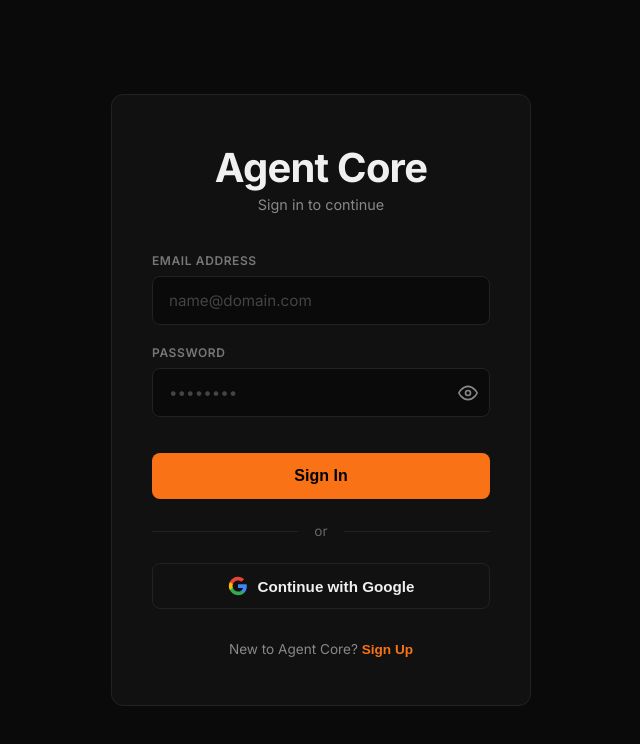
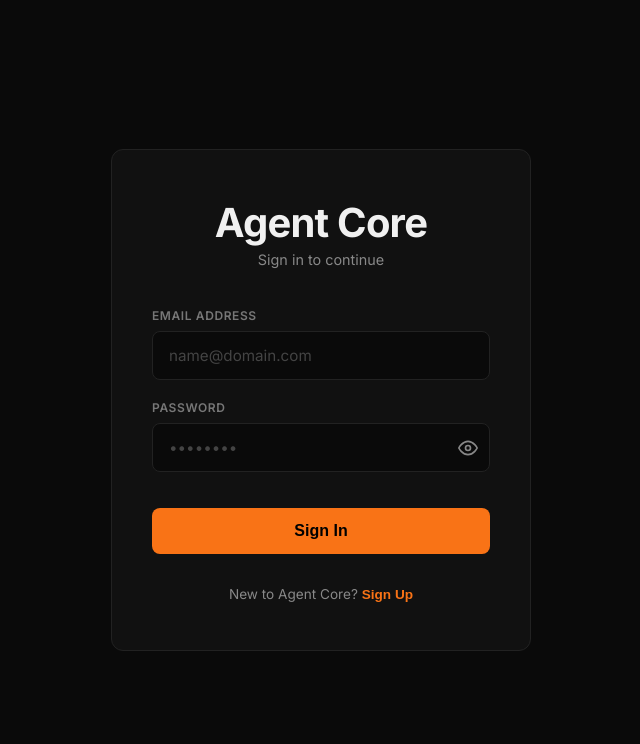
Before and after one commit to mak799711-arch/Agent_Core, a Next.js app: page /login in a window 1280 px wide. Shown: the top 744 px of the page, without its empty margins (319-959 px from the left). Built offline with nearby package versions, Linux system fonts and the light colour scheme; no server answers.

Commit message:
chore: remove google auth button for now

```diff
--- a/src/app/login/page.tsx
+++ b/src/app/login/page.tsx
@@ -203,41 +203,6 @@ export default function LoginPage() {
             {loading ? 'Processing...' : isSignUp ? 'Create Account' : 'Sign In'}
           </button>
 
-          <div style={{ display: 'flex', alignItems: 'center', margin: '1.5rem 0', color: '#666', fontSize: '0.85rem' }}>
-            <div style={{ flex: 1, height: '1px', background: 'var(--surface-border)' }}></div>
-            <span style={{ padding: '0 1rem' }}>or</span>
-            <div style={{ flex: 1, height: '1px', background: 'var(--surface-border)' }}></div>
-          </div>
-
-          <button
-            type="button"
-            disabled={loading}
-            onClick={handleGoogleSignIn}
-            style={{
-              width: '100%',
-              padding: '12px',
-              borderRadius: '8px',
-              background: 'var(--surface)',
-              border: '1px solid var(--surface-border)',
-              color: 'var(--foreground)',
-              fontWeight: 600,
-              fontSize: '0.95rem',
-              cursor: 'pointer',
-              display: 'flex',
-              alignItems: 'center',
-              justifyContent: 'center',
-              gap: '10px',
-              transition: 'all 0.2s ease'
-            }}
-          >
-            <svg width="20" height="20" viewBox="0 0 24 24" xmlns="http://www.w3.org/2000/svg">
-              <path d="M22.56 12.25c0-.78-.07-1.53-.2-2.25H12v4.26h5.92c-.26 1.37-1.04 2.53-2.21 3.31v2.77h3.57c2.08-1.92 3.28-4.74 3.28-8.09z" fill="#4285F4"/>
-              <path d="M12 23c2.97 0 5.46-.98 7.28-2.66l-3.57-2.77c-.98.66-2.23 1.06-3.71 1.06-2.86 0-5.29-1.93-6.16-4.53H2.18v2.84C3.99 20.53 7.7 23 12 23z" fill="#34A853"/>
-              <path d="M5.84 14.09c-.22-.66-.35-1.36-.35-2.09s.13-1.43.35-2.09V7.07H2.18C1.43 8.55 1 10.22 1 12s.43 3.45 1.18 4.93l2.85-2.22.81-.62z" fill="#FBBC05"/>
-              <path d="M12 5.38c1.62 0 3.06.56 4.21 1.64l3.15-3.15C17.45 2.09 14.97 1 12 1 7.7 1 3.99 3.47 2.18 7.07l3.66 2.84c.87-2.6 3.3-4.53 6.16-4.53z" fill="#EA4335"/>
-            </svg>
-            Continue with Google
-          </button>
         </form>
 
         <div style={{ textAlign: 'center', marginTop: '2rem', fontSize: '0.85rem' }}>
```
